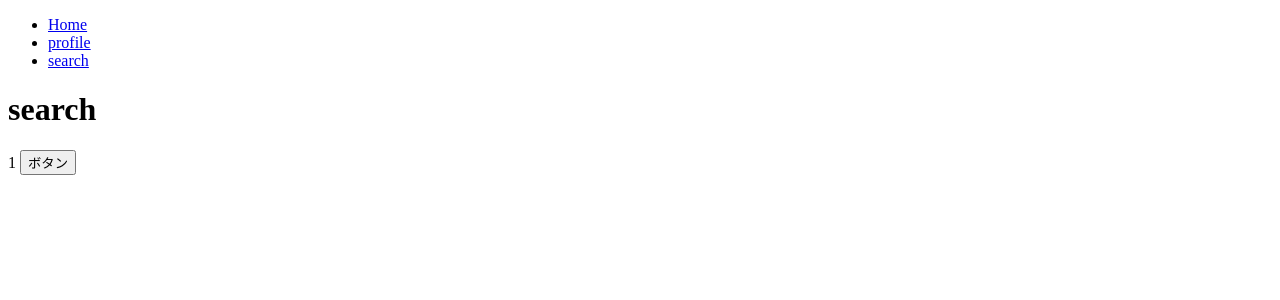
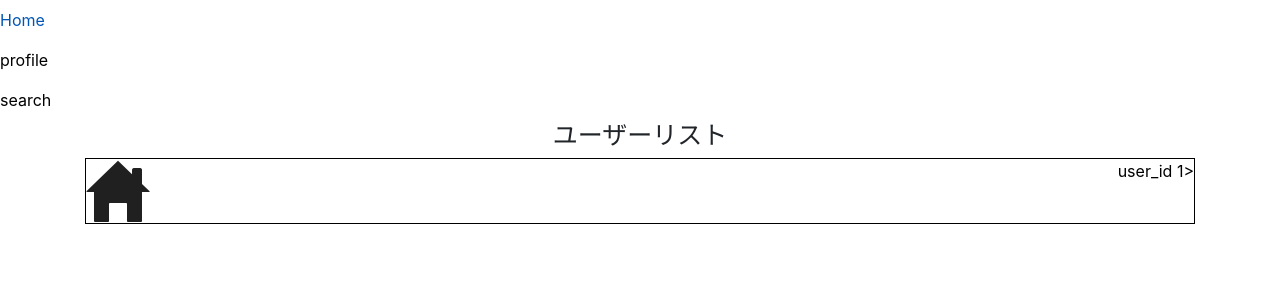
Before and after one commit to Tatsuya-328/codegym-A5, a Flask app: a page that uses templates/layout.html in a window 1280 px wide. Shown: the top 300 px of the page. Run offline with Flask 2, Linux system fonts and the light colour scheme; the visitor is signed in with stand-in values (Sample User, id 1); tables that the repository leaves empty hold one stand-in row (values such as "Sample post"); parts of the project's set-up code (start-up, migrations or seed data) failed here and were passed over; some libraries are stand-ins or nearby versions.

Commit message:
search ma-

```diff
--- a/app.py
+++ b/app.py
@@ -353,12 +353,18 @@ def search():
     # #ユーザ検索
 	# まずはログインユーザのもってるアーティストリストを出す。
     artistslist = []
-    artistsdata = db.session.query(songs.artist_name).filter(songs.track_id == song_locations.track_id).filter(song_locations.user_id == session["user_id"]).all()
+    artistsdata = db.session.query(songs.artist_name, songs.track_image, songs.track_name).filter(songs.track_id == song_locations.track_id).filter(song_locations.user_id == session["user_id"]).all()
 
-    for artistname in artistsdata:
-        print(artistname[0])
+    for artistdata in artistsdata:
+        print(artistdata[0])
+        # print(artistdata.track_name)
+        print(artistdata[2])
         # print (artistname.replace("(","").replace(")","").replace("'",""))
-        artistslist.append(artistname[0])
+        artistslist.append(artistdata[0])
+
+    artist_info = []
+    for artistdata in artistsdata:
+        artist_info.append(artistdata)
 
     # newartistlist =[]
     # # print(artistslist.replace("(","").replace(")","").replace("'",""))
@@ -367,7 +373,8 @@ def search():
     #     print(artist)
     #     newartistlist.append({'artistname':artist})
 
-    return render_template('search.html',artistslist=artistslist)
+    return render_template('search.html',artistslist=artistslist, artist_info=artist_info)
+
 
 @app.route('/search/<selectedartistname>', methods = ['GET'])
 @login_required
@@ -385,8 +392,12 @@ def searchuser(selectedartistname):
         userdata = db.session.query(song_locations.user_id).filter(song_locations.track_id == track[0]).all()
         for id in userdata:
             userlist.add(id[0])
+
+    user_info = []
+    # for user in userlist:
+    #     user_info.append(db.session.query(users.id, users.username).filter(users.id == int(user[0])).first())
     print(userlist)
-    return render_template('search.html',userlist=userlist)
+    return render_template('search.html',userlist=userlist, user_info=user_info)
 
 # Spotifyの認証ページへリダイレクト
 @app.route('/spotify-login')
--- a/static/css/style.css
+++ b/static/css/style.css
@@ -7,3 +7,22 @@ img {
 	max-width: 100%;
 	height: auto;
 }
+
+/* @media (max-width: 544px) */
+/* .col-xs-10 {
+  width: 83.333333%;
+} */
+
+@media (max-width: 544px){
+  .container{
+    width: 80%;
+  }
+
+  .search-artist-button{
+    height: 20px;
+  }
+}
+
+a:link, a:visited, a:hover, a:active {
+  color:black;
+}
--- a/templates/layout.html
+++ b/templates/layout.html
@@ -6,7 +6,15 @@
   <meta name="viewport" content="width=device-width, initial-scale=1.0">
 
   <title>{% block title %}{% endblock %}</title>
+  <link rel="stylesheet" href="/static/css/style.css" type="text/css">
   <script src="https://ajax.googleapis.com/ajax/libs/jquery/1.11.3/jquery.min.js"></script>
+  <!-- Bootstrap CSS -->
+<link rel="stylesheet" href="https://stackpath.bootstrapcdn.com/bootstrap/4.1.3/css/bootstrap.min.css" integrity="sha384-MCw98/SFnGE8fJT3GXwEOngsV7Zt27NXFoaoApmYm81iuXoPkFOJwJ8ERdknLPMO" crossorigin="anonymous">
+
+<!-- Bootstrap Javascript(jQuery含む) -->
+<script src="https://code.jquery.com/jquery-3.2.1.min.js" integrity="sha256-hwg4gsxgFZhOsEEamdOYGBf13FyQuiTwlAQgxVSNgt4=" crossorigin="anonymous"></script>
+<script src="https://cdnjs.cloudflare.com/ajax/libs/popper.js/1.14.3/umd/popper.min.js" integrity="sha384-ZMP7rVo3mIykV+2+9J3UJ46jBk0WLaUAdn689aCwoqbBJiSnjAK/l8WvCWPIPm49" crossorigin="anonymous"></script>
+<script src="https://stackpath.bootstrapcdn.com/bootstrap/4.1.3/js/bootstrap.min.js" integrity="sha384-ChfqqxuZUCnJSK3+MXmPNIyE6ZbWh2IMqE241rYiqJxyMiZ6OW/JmZQ5stwEULTy" crossorigin="anonymous"></script>
   {% block js %}{% endblock %}
   <!-- <script type="text/javascript" src="static/js/follow.js"></script> -->
 <!-- Bootstrap CSS -->
--- a/templates/search.html
+++ b/templates/search.html
@@ -6,42 +6,65 @@
 
 {% block main %}
 
-<h1>search</h1>
+{% if artistslist %}
+<div class="col-xs-10">
+  <h1 style="font-size: 25px; text-align: center">アーティストからユーザー検索</h1>
+</div>
+<div class="container">
+  <!-- <div class="row"> -->
+    <div class="col-xs-2"></div>
+    <div class="col-xs-8">
+      <div class="list-group">
+        <!-- <div class="d-grid gap-2 col-6 mx-auto"> -->
+          {% for i in artist_info %}
 
-{% for i in artistslist %}
-<tbody>
-    <tr >
-        <td>{{ i }}</td>
-        <td><button type="button" onclick="search('{{ i }}')">ボタン</button></td>
+          <a href="{{ url_for('searchuser', selectedartistname = i[0] ) }}">
+            <div style="border: solid 1px; margin-bottom: 2px ; background-color: #AFEEEE;">
+              <img src="{{ i[1] }}" alt="">
+              <div style="float: right">
+                <p style="text-align: center;">artist {{  i[0]  }}</p>
+                <p style="text-align: center;">artist {{  i[2]  }}</p>
+              </div>
+            </div>
+          </a>
+          {% endfor %}
+        <!-- </div> -->
+      </div>
+    </div>
+    <div class="col-xs-2"></div>
+  <!-- </div> -->
+</div>
+{% endif %}
 
-        <script>
-        function search( i ){
-            var url = "/search/";
-            let artisitname =i;
-            url += artisitname ;
-            location.href = url;
-            }
-        </script>
-    </tr>
-</tbody>
-{% endfor %}
-
-{% for i in userlist %}
-<tbody>
-    <tr >
-        <td>{{ i }}</td>
-        <td><button type="button" onclick="search('{{ i }}')">ボタン</button></td>
-
-        <script>
-        function search( i ){
-            var url = "/profile/";
-            let userid =i;
-            url += userid ;
-            location.href = url;
-            }
-        </script>
-    </tr>
-</tbody>
-{% endfor %}
+{% if userlist %}
+<div class="col-xs-10">
+  <h1 style="font-size: 25px; text-align: center">ユーザーリスト</h1>
+</div>
+<div class="container">
+  <!-- <div class="row"> -->
+    <div class="col-xs-2"></div>
+    <div class="col-xs-8">
+      <div class="list-group">
+        <!-- <div class="d-grid gap-2 col-6 mx-auto"> -->
+          {% for i in userlist %}
+          <!-- <button class="btn btn-primary search-artist-button" type="button" onclick="search_from_user('{{ i }}')" style="height: 30px; margin-bottom: 2px;">{{ i }}</button> -->
+          <a href="{{ url_for('profile', display_user_id = i ) }}">
+            <div style="border: solid 1px; margin-bottom: 2px">
+              <img src="/static/css/home2.png" alt="">
+              <div style="float: right">
+                <!-- <p style="text-align: center;">user_name {{  i[0]  }}</p>
+                <p style="text-align: center;">user_id {{  i[1]  }}</p> -->
+                <p style="text-align: center;">user_id {{  i  }}></p>
+              </div>
+            </div>
+          </a>
+          {% endfor %}
+        <!-- </div> -->
+      </div>
+    </div>
+    <div class="col-xs-2"></div>
+  <!-- </div> -->
+</div>
+{% endif %}
 
 {% endblock %}
```
Also changed, not shown: templates/search_origin.html (added, +107 -0 lines), static/css/home2.png (added).
